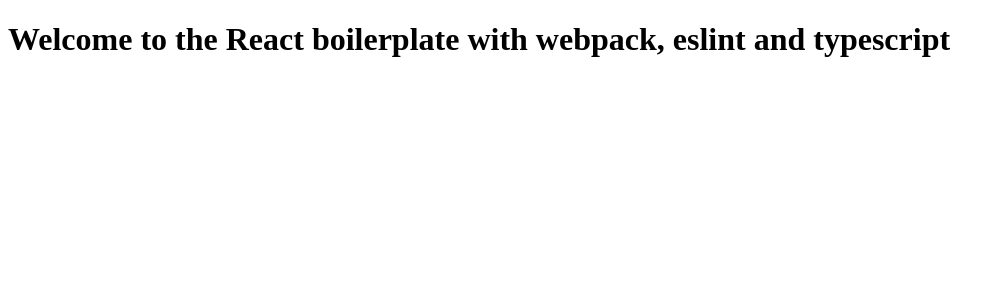
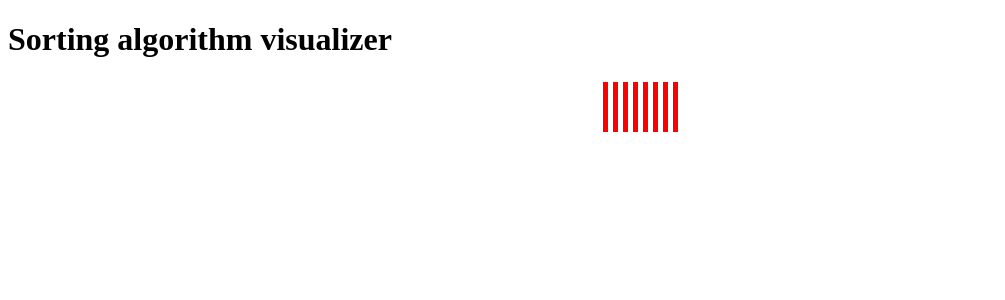
Before and after one commit to bkrmadtya/sorting-algorithm-visualizer, a React app: page / in a window 1280 px wide. Shown: the top 300 px of the page, without its empty margins (0-1005 px from the left). Built offline with nearby package versions, Linux system fonts and the light colour scheme.

Commit message:
feat: added a container and multiple Bar components inside it

```diff
--- a/src/App.tsx
+++ b/src/App.tsx
@@ -1,11 +1,24 @@
 import React from 'react'
+
+import 'src/app.scss'
+
+import Bar from 'src/components/Bar'
 
 const App: React.FC = () => {
 	return (
-		<div>
-			<h1>
-				Welcome to the React boilerplate with webpack, eslint and typescript
-			</h1>
+		<div className='app'>
+			<h1>Sorting algorithm visualizer</h1>
+
+			<div className='bar__container'>
+				<Bar />
+				<Bar />
+				<Bar />
+				<Bar />
+				<Bar />
+				<Bar />
+				<Bar />
+				<Bar />
+			</div>
 		</div>
 	)
 }
```
